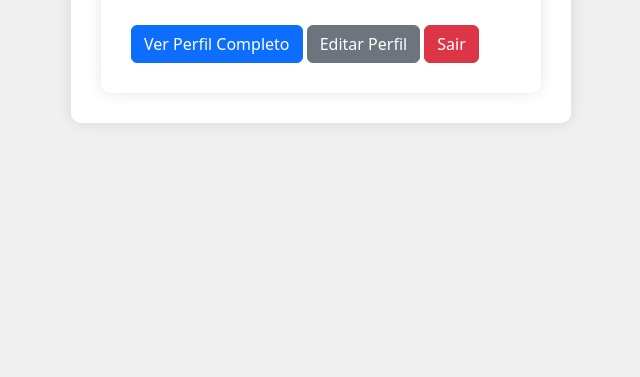
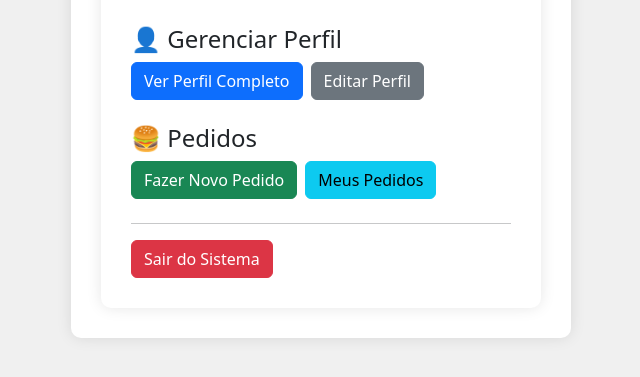
Before and after one commit to ws49066/docker-automation, a Flask app: page /auth/dashboard in a window 1280 px wide. Shown: the part 227-604 px from the top of the page, without its empty margins (319-959 px from the left). Run offline with Flask 3, Linux system fonts and the light colour scheme; the visitor is signed in with stand-in values (Sample User, id 1).

Commit message:
feat(dashboard): integrate order-service with auth dashboard

```diff
--- a/burguer-app/auth-service/templates/dashboard.html
+++ b/burguer-app/auth-service/templates/dashboard.html
@@ -6,10 +6,42 @@
     <p><strong>Email:</strong> {{ user.email }}</p>
     <p><strong>Função:</strong> {{ user.role }}</p>
 
+    <!-- User Profile Management -->
     <div class="mt-4">
-        <a href="http://localhost:5001/user/profile/{{ user.email }}" class="btn btn-primary">Ver Perfil Completo</a>
-        <a href="http://localhost:5001/user/edit/{{ user.email }}" class="btn btn-secondary">Editar Perfil</a>
-        <a href="{{ url_for('auth.logout') }}" class="btn btn-danger">Sair</a>
+        <h4>👤 Gerenciar Perfil</h4>
+        <div class="d-flex gap-2 mb-4">
+            <a href="http://localhost:5001/user/profile/{{ user.email }}" class="btn btn-primary">Ver Perfil Completo</a>
+            <a href="http://localhost:5001/user/edit/{{ user.email }}" class="btn btn-secondary">Editar Perfil</a>
+        </div>
+    </div>
+
+    <!-- Order Management -->
+    <div class="mt-4">
+        <h4>🍔 Pedidos</h4>
+        <div class="d-flex gap-2 mb-4">
+            <a href="http://localhost:5002/order/create" class="btn btn-success">Fazer Novo Pedido</a>
+            <a href="http://localhost:5002/order/user/{{ user.email }}" class="btn btn-info">Meus Pedidos</a>
+            {% if user.role == 'admin' %}
+                <a href="http://localhost:5002/order/list" class="btn btn-warning">Gerenciar Todos os Pedidos</a>
+            {% endif %}
+        </div>
+    </div>
+
+    <!-- Admin Features -->
+    {% if user.role == 'admin' %}
+    <div class="mt-4">
+        <h4>🔧 Administração</h4>
+        <div class="d-flex gap-2 mb-4">
+            <a href="http://localhost:5001/user/create" class="btn btn-outline-primary">Cadastrar Usuário</a>
+            <a href="http://localhost:5002/order/list" class="btn btn-outline-info">Todos os Pedidos</a>
+        </div>
+    </div>
+    {% endif %}
+
+    <!-- Logout -->
+    <div class="mt-4">
+        <hr>
+        <a href="{{ url_for('auth.logout') }}" class="btn btn-danger">Sair do Sistema</a>
     </div>
 </div>
 {% endblock %}
```
